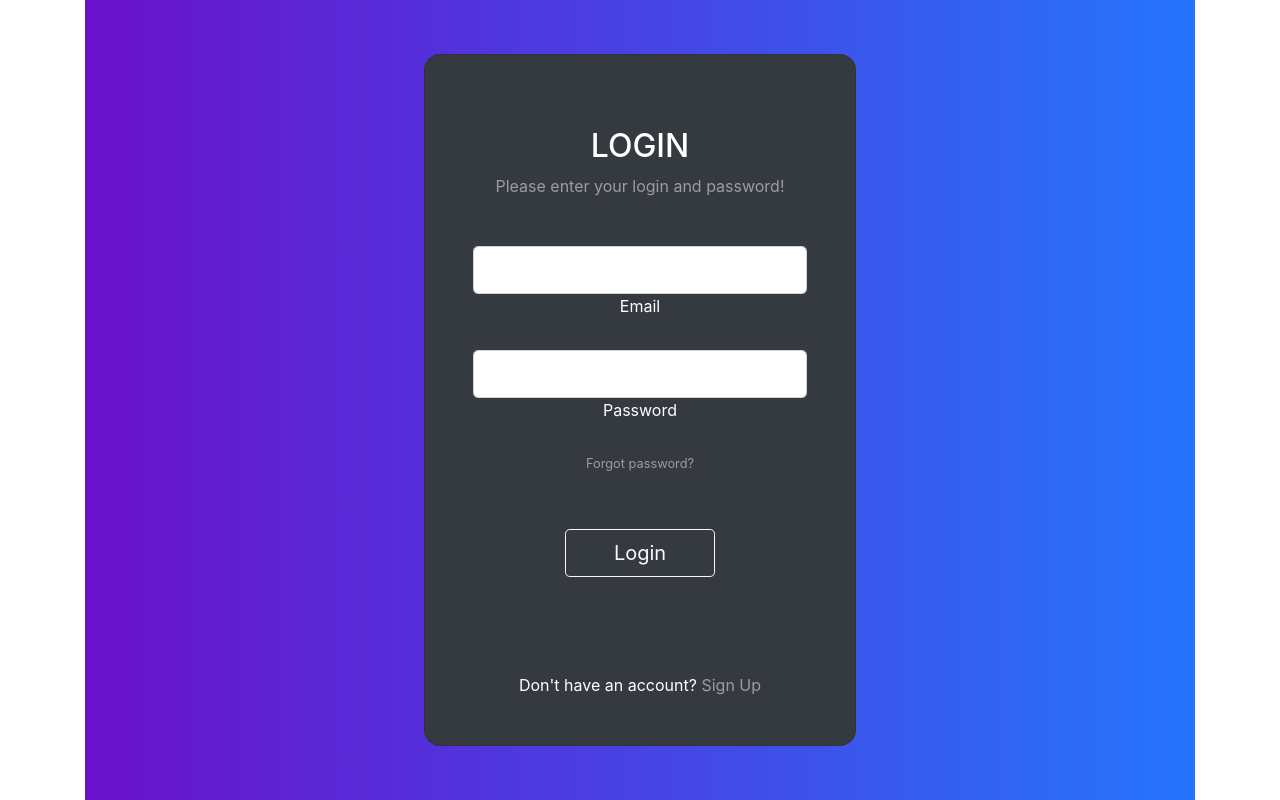
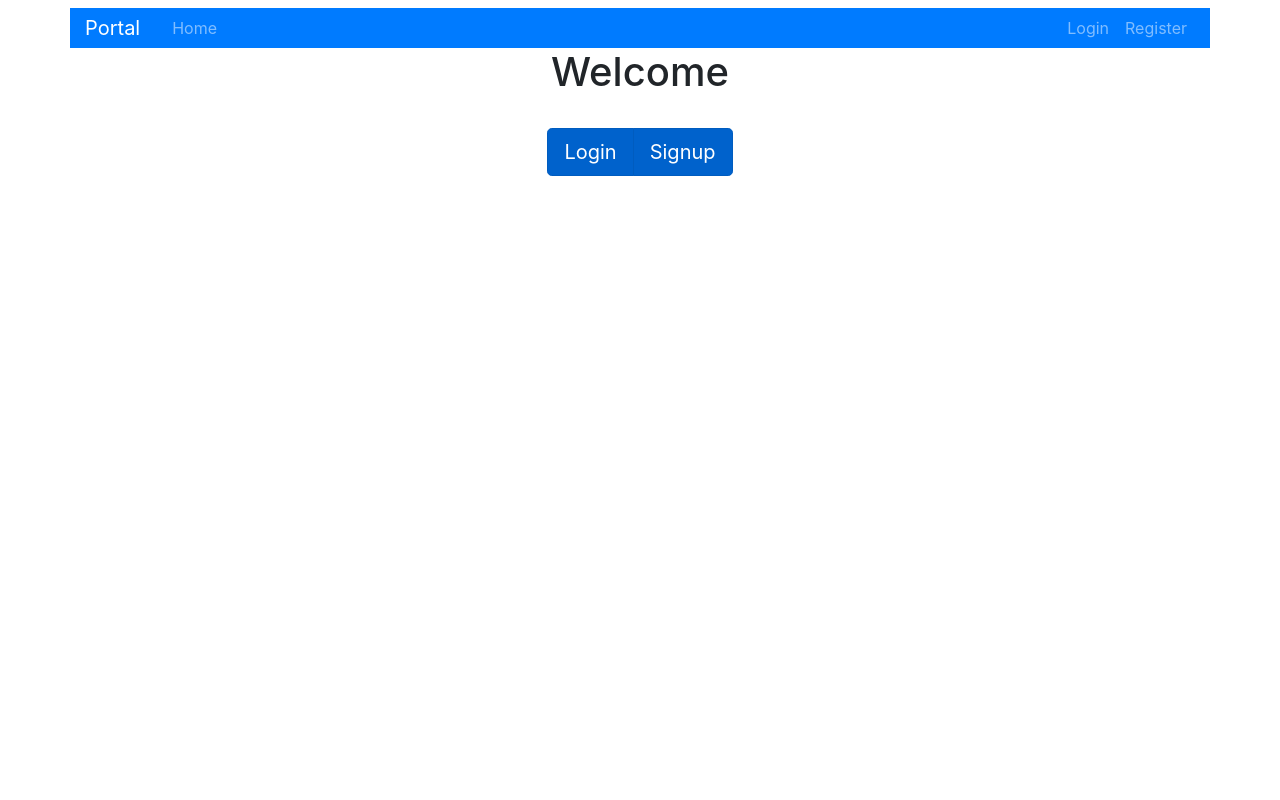
Before and after one commit to hvsp2704/clinic, a Django app: page / in a window 1280 px wide. Run offline with Django 4.2, Linux system fonts and the light colour scheme.

Commit message:
user functionality implemented

```diff
--- a/clinic/templates/clinic/base.html
+++ b/clinic/templates/clinic/base.html
@@ -1,7 +1,7 @@
 {% load static %}
 <!DOCTYPE html>
 <html lang = "en">
-<head>
+<header>
     <!-- Required meta tags -->
     <meta charset="utf-8">
     <meta name="viewport" content="width=device-width, initial-scale=1, shrink-to-fit=no">
@@ -18,9 +18,42 @@
     {%else%}
     <title>Clinic</title>
     {%endif%}
-</head>
+    <nav class="navbar navbar-expand-md navbar-dark bg-steel fixed-top">
+        <div class="container bg-primary" >
+          <a class="navbar-brand mr-4" href="/">Portal</a>
+          <button class="navbar-toggler" type="button" data-toggle="collapse" data-target="#navbarToggle" aria-controls="navbarToggle" aria-expanded="false" aria-label="Toggle navigation">
+          <span class="navbar-toggler-icon"></span>
+          </button>
+          <div class="collapse navbar-collapse" id="navbarToggle">
+            <div class="navbar-nav mr-auto">
+              <a class="nav-item nav-link" href="/">Home</a>
+            </div>
+            <!-- Navbar Right Side -->
+            <div class="navbar-nav">
+              {%if user.is_authenticated %}
+                <a class="nav-item nav-link" href="{% url 'logout'%}">Logout</a>
+                <a class="nav-item nav-link" href="{% url 'clinic-doctor'%}">doctor</a>
+
+              {% else %}
+                <a class="nav-item nav-link" href="{% url 'login'%}">Login</a>
+                <a class="nav-item nav-link" href="{% url 'register'%}">Register</a>
+              {% endif %}
+            </div>
+          </div>
+        </div>
+    </nav>
+</header>
 <body>
+<br>
+<br>
 <div class="container">
+    {% if messages %}
+    {% for message in messages %}
+        <div class="alert alert-{{ message.tags }}">
+            {{ message }}
+        </div>
+    {% endfor %}
+    {% endif %}
     {%block content%}{% endblock content%}
 </div>
  <!-- Optional JavaScript -->
--- a/clinic/templates/clinic/home.html
+++ b/clinic/templates/clinic/home.html
@@ -7,44 +7,16 @@
 {% endblock css%}
 
 {%block content%}
-
-<section class="vh-100 gradient-custom">
-  <div class="container py-5 h-100">
-    <div class="row d-flex justify-content-center align-items-center h-100">
-      <div class="col-12 col-md-8 col-lg-6 col-xl-5">
-        <div class="card bg-dark text-white" style="border-radius: 1rem;">
-          <div class="card-body p-5 text-center">
-
-            <div class="mb-md-5 mt-md-4 pb-5">
-
-              <h2 class="fw-bold mb-2 text-uppercase">Login</h2>
-              <p class="text-white-50 mb-5">Please enter your login and password!</p>
-
-              <div class="form-outline form-white mb-4">
-                <input type="email" id="typeEmailX" class="form-control form-control-lg" />
-                <label class="form-label" for="typeEmailX">Email</label>
-              </div>
-
-              <div class="form-outline form-white mb-4">
-                <input type="password" id="typePasswordX" class="form-control form-control-lg" />
-                <label class="form-label" for="typePasswordX">Password</label>
-              </div>
-
-              <p class="small mb-5 pb-lg-2"><a class="text-white-50" href="#!">Forgot password?</a></p>
-
-              <a href="{% url 'clinic-doctor' %}"><button class="btn btn-outline-light btn-lg px-5" type="submit">Login</button></a>
-
-            </div>
-
-            <div>
-              <p class="mb-0">Don't have an account? <a href="#!" class="text-white-50 fw-bold">Sign Up</a>
-              </p>
-            </div>
-
-          </div>
-        </div>
-      </div>
-    </div>
-  </div>
-</section>
+<center>
+  <h1>
+    Welcome
+  </h1>
+  <br>
+  {% if not user.is_authenticated%}
+<div class="btn-group" role="group" aria-label="Basic example">
+  <a href="{% url 'login' %}" class="btn btn-primary btn-lg active" role="button" aria-pressed="true">Login</a>
+  <a href="{% url 'register'%}" class="btn btn-primary btn-lg active" role="button" aria-pressed="true">Signup</a>
+</div>
+  {% endif %}
+</center>
 {%endblock content%}
--- a/project/urls.py
+++ b/project/urls.py
@@ -16,8 +16,13 @@ Including another URLconf
 """
 from django.contrib import admin
 from django.urls import path,include
+from django.contrib.auth import views as auth_views
+from users import views as user_views
 
 urlpatterns = [
     path('admin/', admin.site.urls),
+    path('register/', user_views.register, name = 'register'),
+    path('login/',auth_views.LoginView.as_view(template_name='users/login.html'), name='login'),
+    path('logout/', auth_views.LogoutView.as_view(template_name='users/logout.html'), name='logout'),
     path('', include('clinic.urls')),
 ]
--- /dev/null
+++ b/users/templates/users/profile.html
@@ -0,0 +1,4 @@
+{%extends "clinic/base.html"%}
+{%block content%}
+	<h1>{{user.username}}</h1>
+{%endblock content%}
```
Also changed, not shown: project/settings.py (+7 -0 lines), users/forms.py (added, +11 -0 lines), users/models.py (+8 -1 lines), users/templates/users/login.html (added, +27 -0 lines), users/templates/users/logout.html (added, +12 -0 lines), users/templates/users/register.html (added, +28 -0 lines), users/views.py (+21 -2 lines), db.sqlite3, 3 other files.
